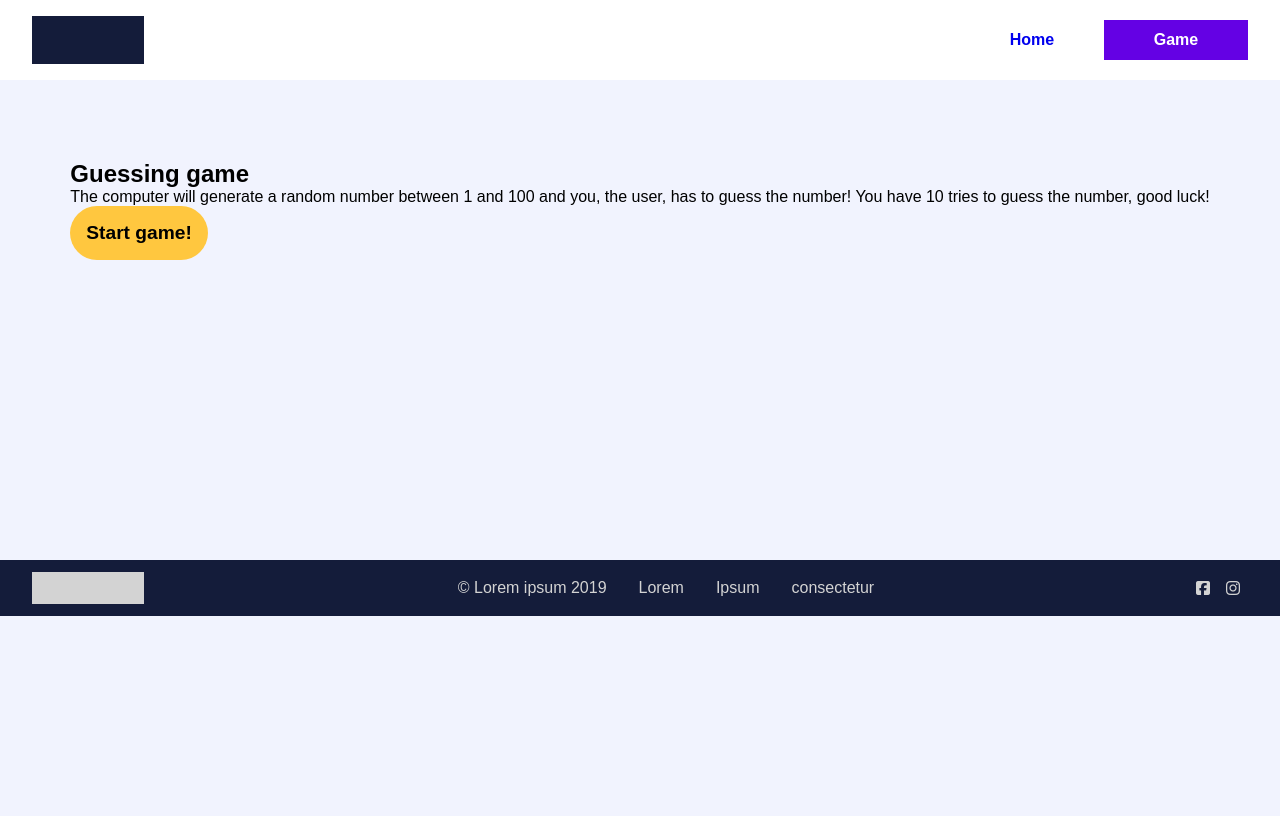
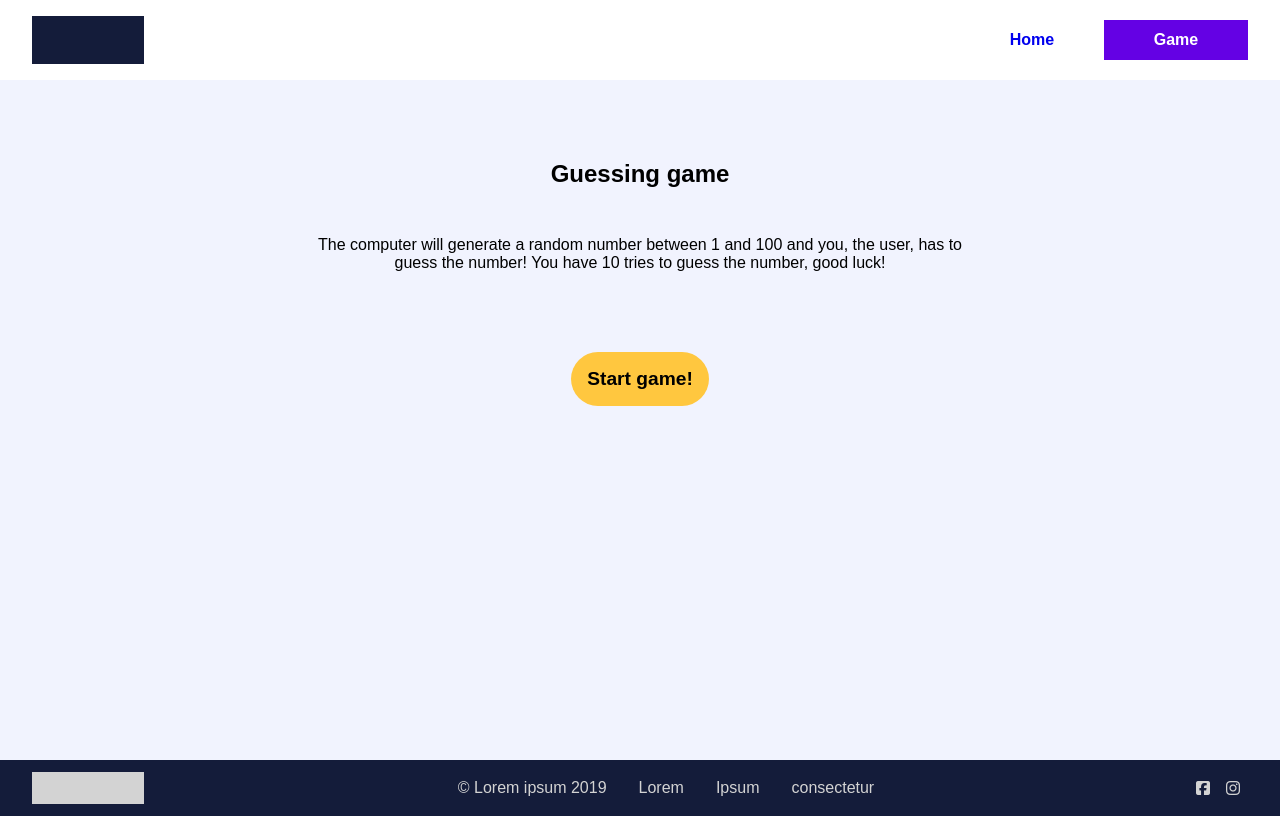
Before and after one commit to Krystoart/task-1-html-css-rwd, a React (Create React App) app: page /game in a window 1280 px wide. Built offline with nearby package versions, Linux system fonts and the light colour scheme.

Commit message:
Added test styling

```diff
--- a/src/core/game/GameManager.scss
+++ b/src/core/game/GameManager.scss
@@ -1,10 +1,20 @@
-@import '../../utils/StyleUtils.scss';
+@use '../../utils/StyleUtils.scss' as *;
 
 
 .game-wrapper {
     margin-top: 10vh;
-    height: 50vh;
+    height: 75vh;
     width: fit-content;
+    text-align: center;
+
+    .title-text {
+        padding-bottom: 3rem;
+    }
+
+    .tutorial-text {
+        width: 42rem;
+        padding-bottom: 5rem;
+    }
 }
 
 // background-color: $base-dark;
```
